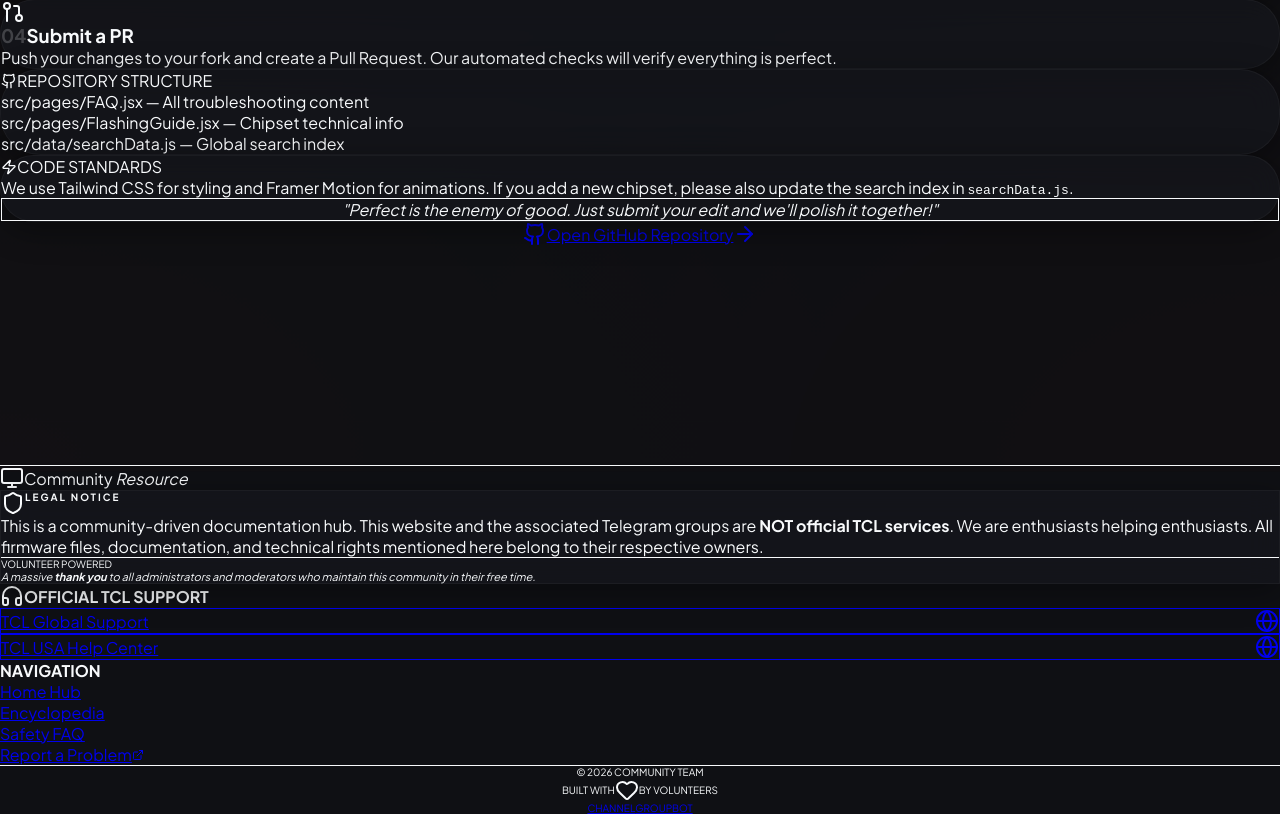
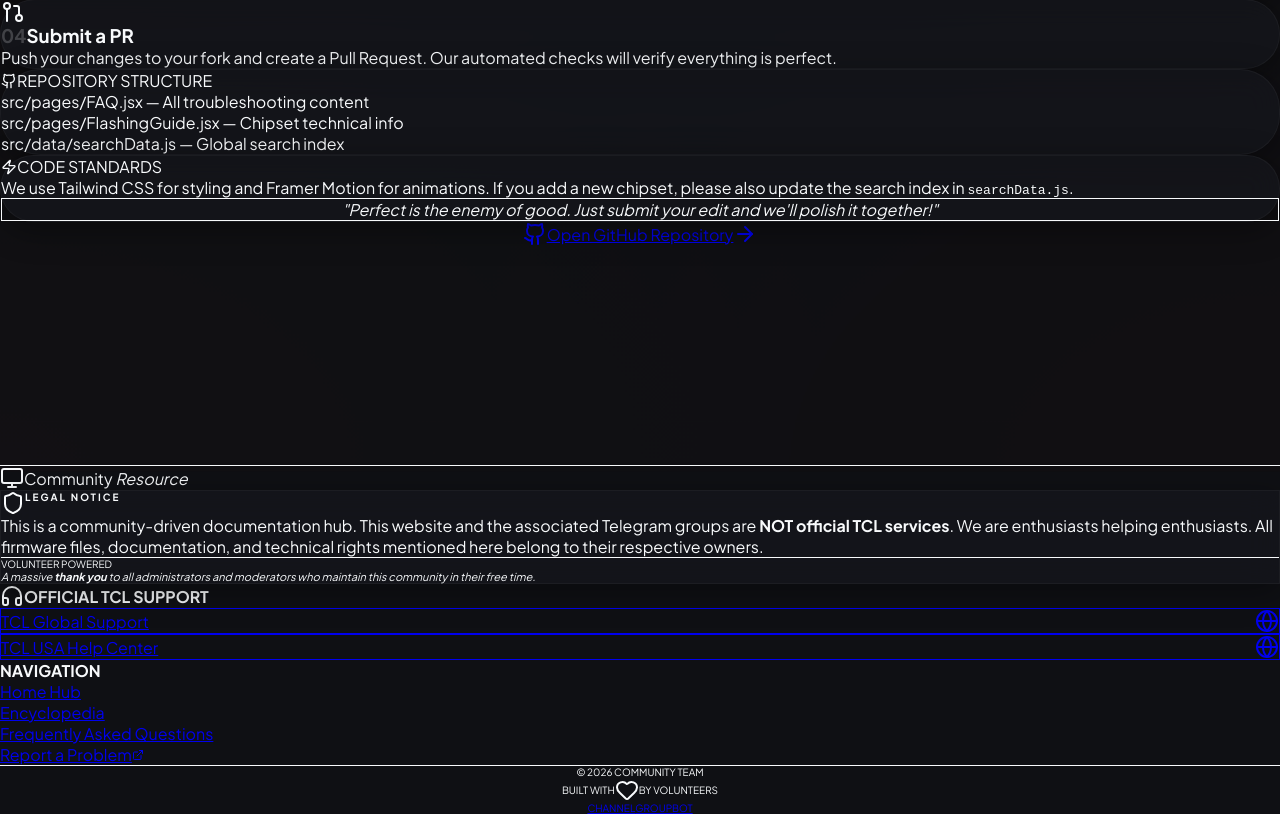
Before and after one commit to FaserF/TCL-Discussion-Telegram, a React (Vite) app: page /contribute in a window 1280 px wide. Shown: the part 335-1149 px from the top of the page. Built offline with nearby package versions, Linux system fonts and the light colour scheme.

Commit message:
rename FAQ

```diff
--- a/mkdocs.yml
+++ b/mkdocs.yml
@@ -102,7 +102,7 @@ nav:
       - Reset All & Shop Guide: reset-shop.md
       - Android to Google TV (RT51): rt51-gtv-switch.md
       - OTA Extraction Guide: contribution-ota.md
-      - Safety FAQ: faq.md
+      - Frequently Asked Questions: faq.md
   - Community & Safety:
       - Community & Volunteer Info: community.md
       - Community Safety: safety.md
--- a/src/components/Footer.jsx
+++ b/src/components/Footer.jsx
@@ -63,7 +63,7 @@ const Footer = () => {
                         <ul className="space-y-3 text-sm font-bold text-gray-500">
                             <li><a href="/" className="hover:text-tcl-red transition-colors">Home Hub</a></li>
                             <li><a href="/guides" className="hover:text-tcl-red transition-colors">Encyclopedia</a></li>
-                            <li><a href="/faq" className="hover:text-tcl-red transition-colors">Safety FAQ</a></li>
+                            <li><a href="/faq" className="hover:text-tcl-red transition-colors">Frequently Asked Questions</a></li>
                             <li><a href="https://github.com/FaserF/TCL-Discussion-Telegram/issues/new/choose" target="_blank" className="text-red-400 hover:text-red-300 transition-colors flex items-center gap-1 font-black">Report a Problem <ExternalLink size={12} /></a></li>
                         </ul>
                     </div>
```
Also changed, not shown: 1 other file (tests, documents, lock files or other folders).
